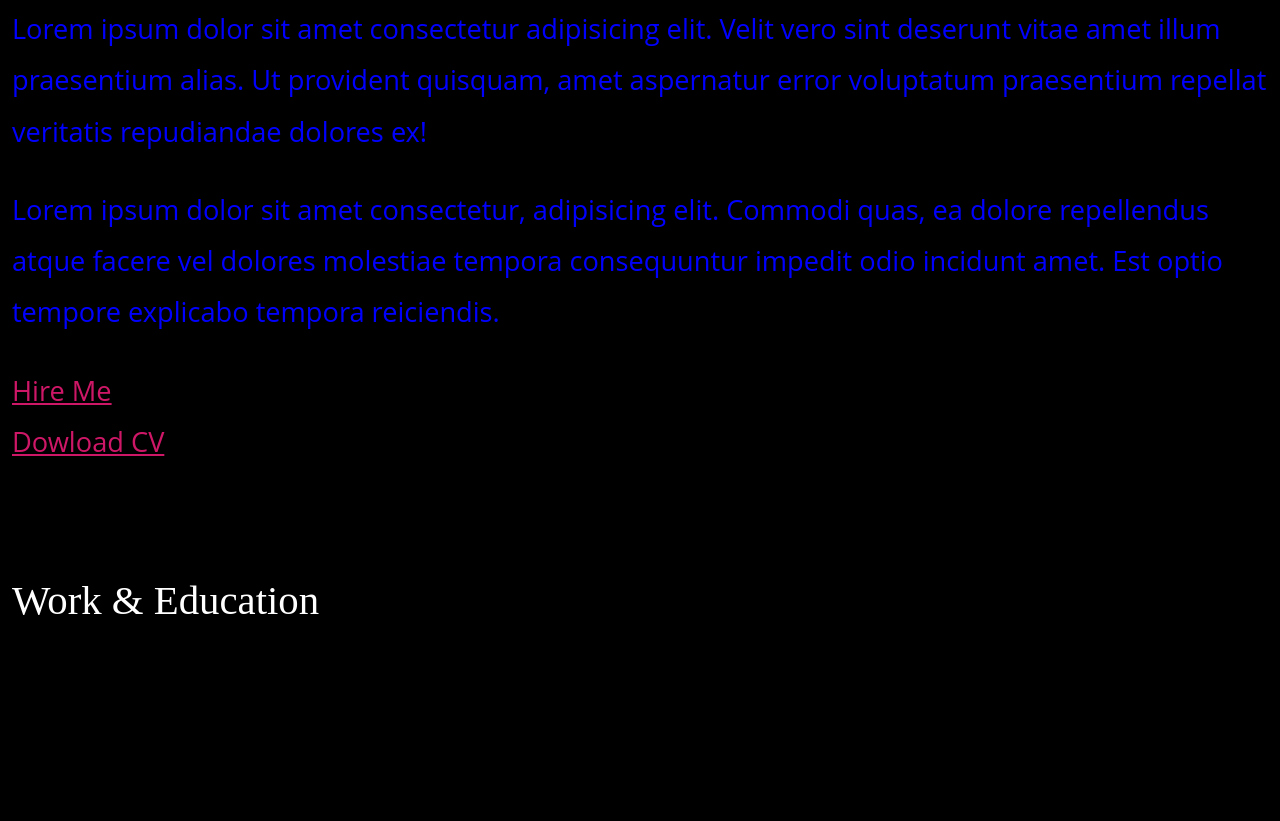
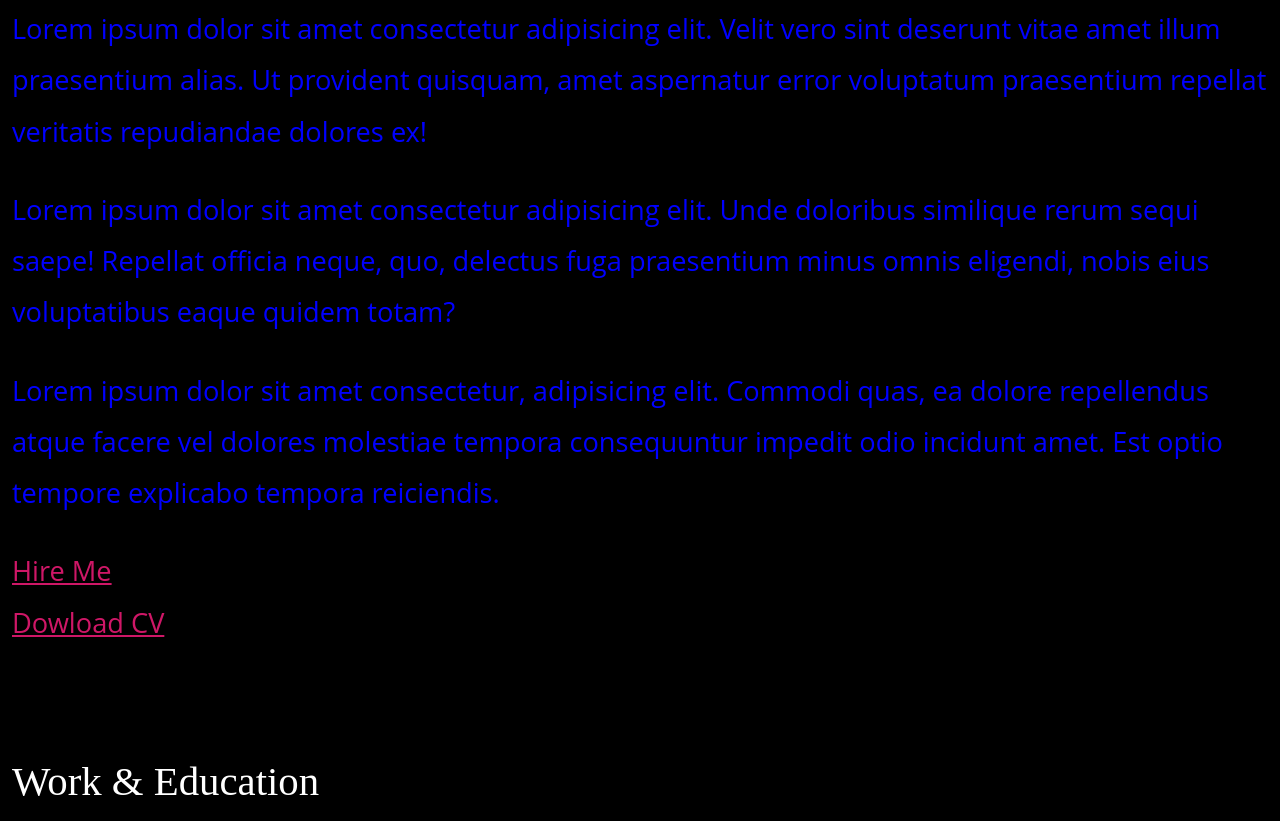
Before and after one commit to Erick-305/portafolio, a plain HTML site: page index.html in a window 1280 px wide. Shown: the part 1387-2208 px from the top of the page. Before the commit the page ends 2027 px from the top, so only its background shows below. Drawn offline with Linux system fonts and the light colour scheme; some packages are replaced by stand-ins of ours; a script that the page names is missing; a web font is replaced by a local one.

```diff
--- a/index.html
+++ b/index.html
@@ -100,7 +100,9 @@
                     </p>
 
                     <p>
-
+                      Lorem ipsum dolor sit amet consectetur adipisicing elit.
+                      Unde doloribus similique rerum sequi saepe!
+                      Repellat officia neque, quo, delectus fuga praesentium minus omnis eligendi, nobis eius voluptatibus eaque quidem totam?
 
                     </p>
                     <p>Lorem ipsum dolor sit amet consectetur, adipisicing elit.
```
